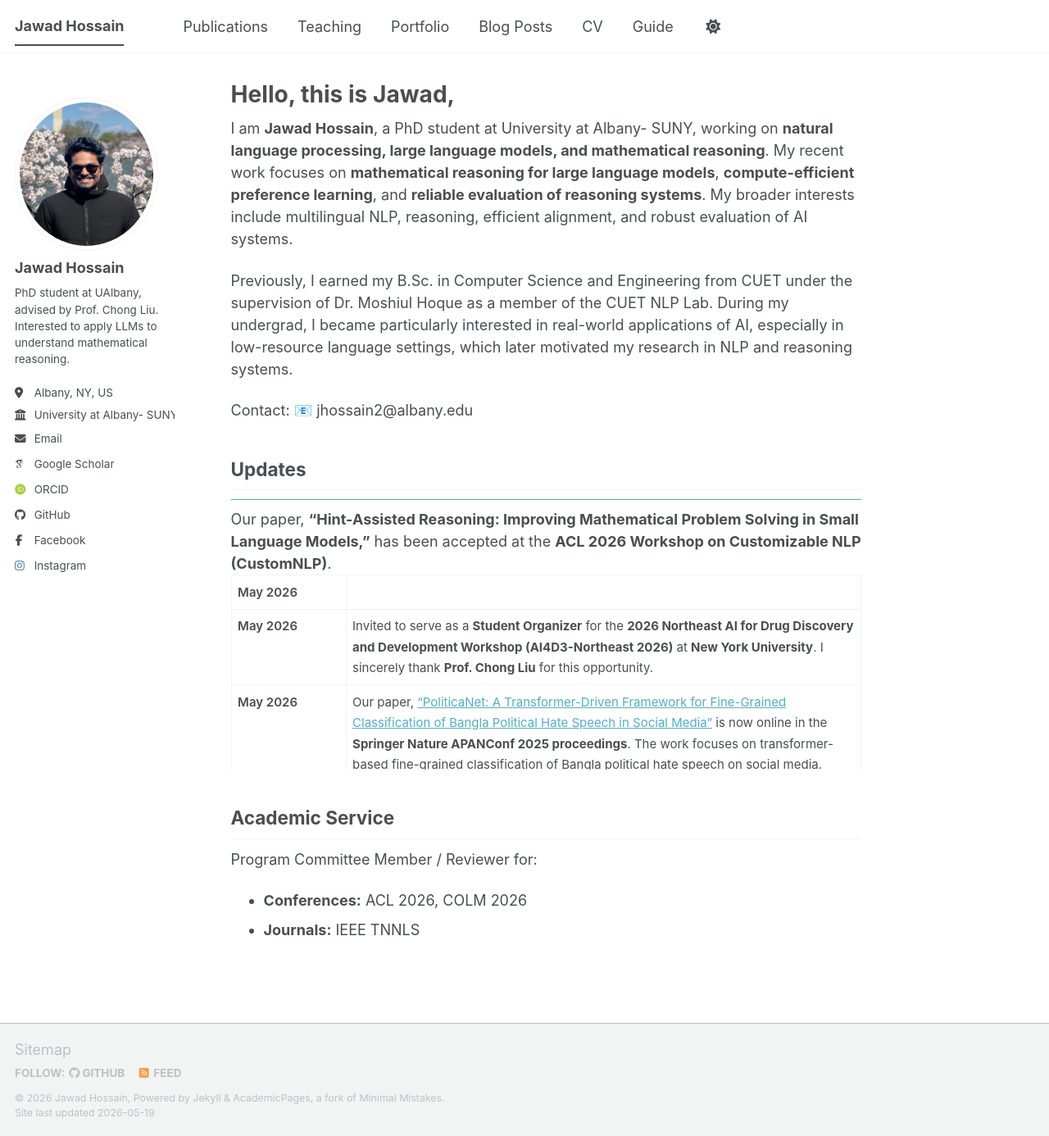
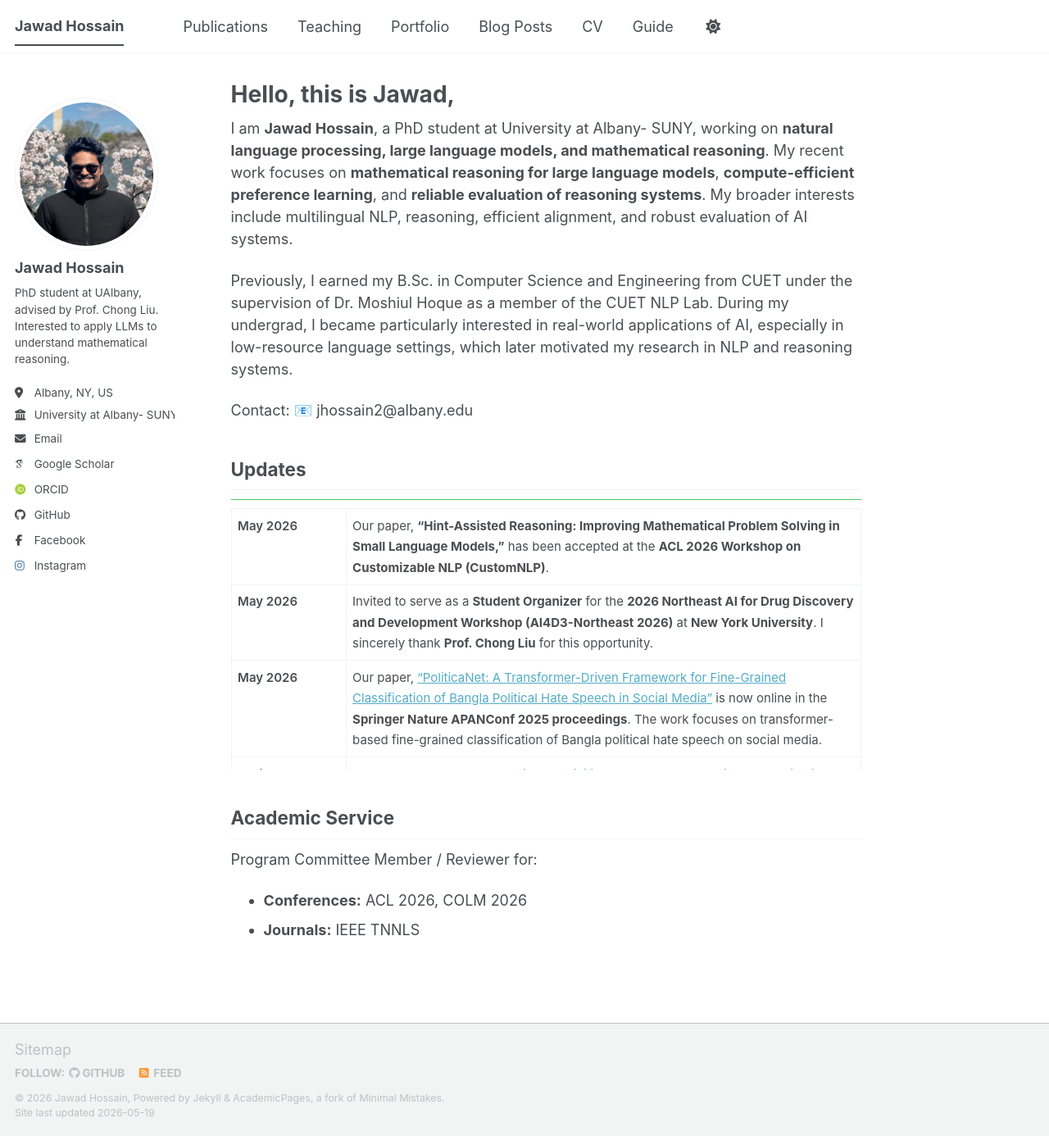
Before and after one commit to Jawad039/jawad039.github.io, a Jekyll site: the page built from _pages/about.md, in a window 1280 px wide and 1386 px high. Shown: the whole window at 82% size. Built offline with Jekyll 4.4.1, drawn with Linux system fonts in a browser that asks for light colours; some web fonts are replaced; a script bundle is joined from its source files by our own code; library files that are not in the unit come from our copies; some of the changed lines change nothing that is shown.

Commit message:
Update about.md

```diff
--- a/_pages/about.md
+++ b/_pages/about.md
@@ -17,7 +17,8 @@ Contact: 📧 jhossain2@albany.edu
 
 <tr style="border-bottom:1px solid rgba(150,150,150,0.15);">
 <td style="color:var(--global-text-color); font-weight:600; width:140px; vertical-align: top;">May 2026</td>
-Our paper, <b>“Hint-Assisted Reasoning: Improving Mathematical Problem Solving in Small Language Models,”</b> has been accepted at the <b>ACL 2026 Workshop on Customizable NLP (CustomNLP)</b>.
+<td>Our paper, <b>“Hint-Assisted Reasoning: Improving Mathematical Problem Solving in Small Language Models,”</b> has been accepted at the <b>ACL 2026 Workshop on Customizable NLP (CustomNLP)</b>.
+</td>
 </tr>
 
 <tr style="border-bottom:1px solid rgba(150,150,150,0.15);">
```
